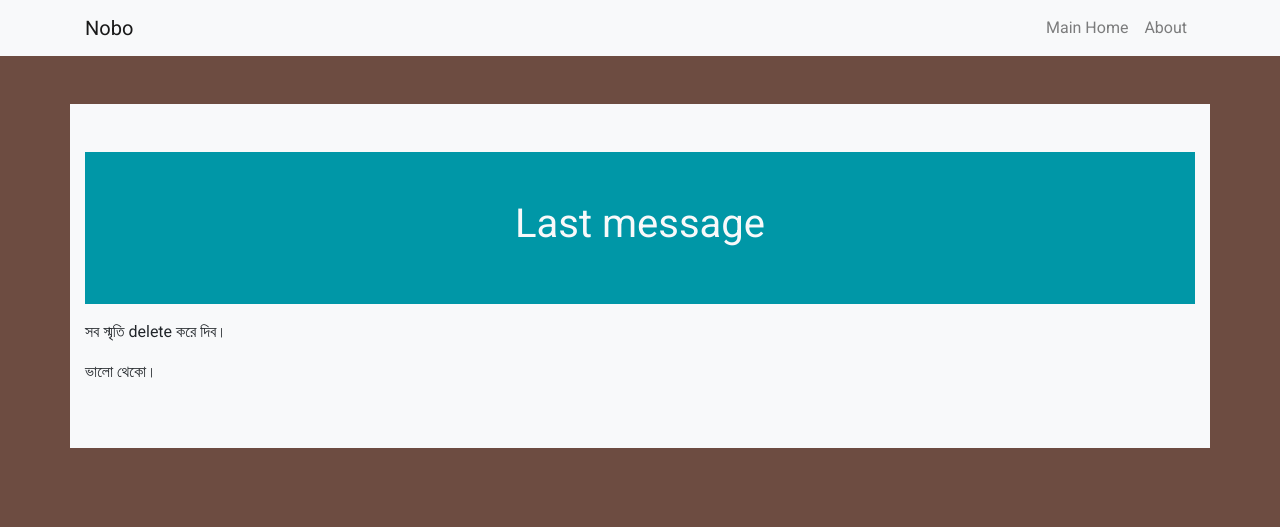
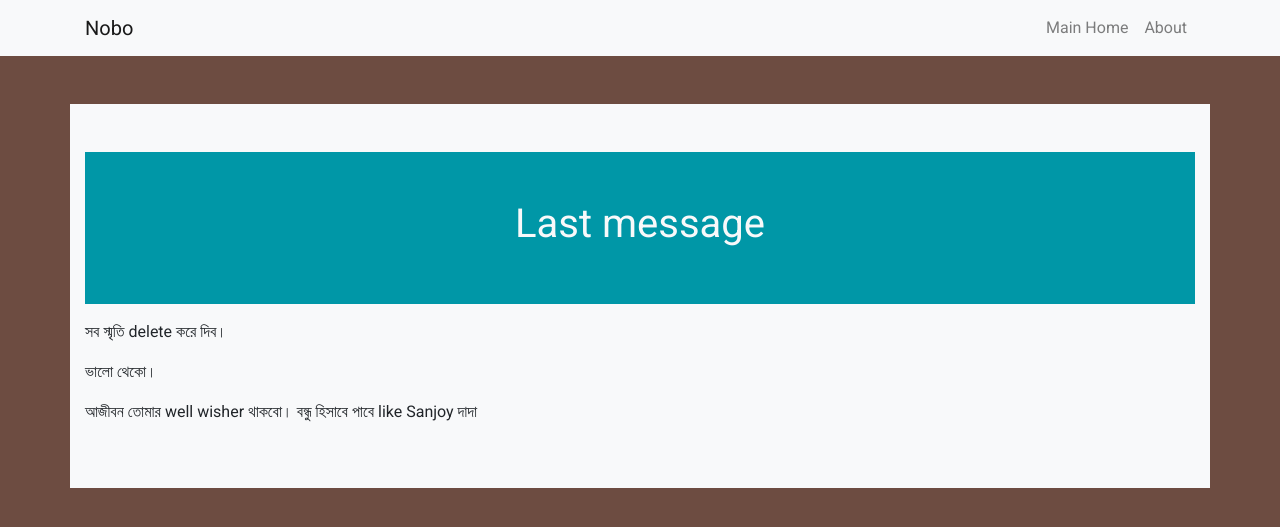
Before and after one commit to polodev/nobo, a Jekyll site: the page built from index.md, in a window 1280 px wide. Shown: the top 527 px of the page. Built offline with Jekyll 4.4.1, drawn with Linux system fonts in a browser that asks for light colours; nearby versions of some CDN libraries.

Commit message:
--updated--

```diff
--- a/index.md
+++ b/index.md
@@ -9,6 +9,10 @@ active: last-message
 ভালো থেকো।
 
 
+আজীবন তোমার well wisher থাকবো। বন্ধু হিসাবে পাবে like Sanjoy দাদা
+
+
+
 
 
 <!--
```
